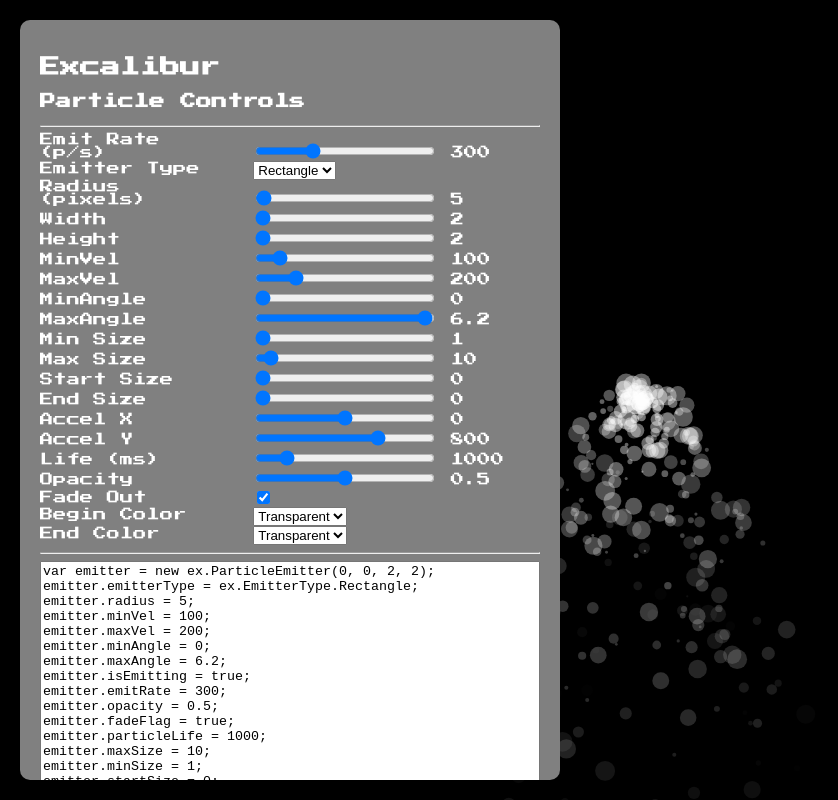
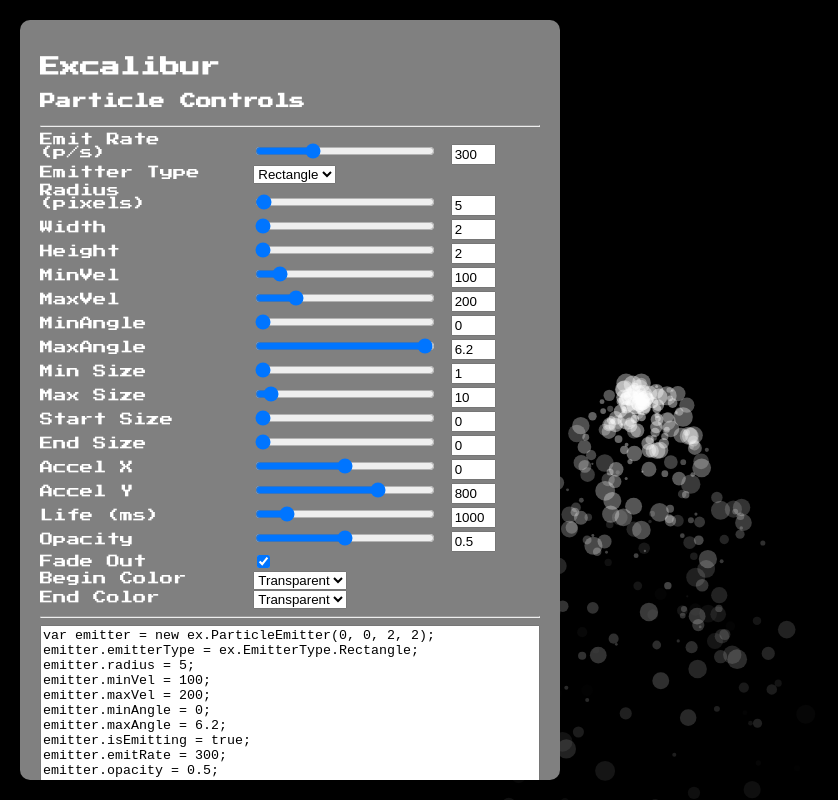
Before and after one commit to excaliburjs/particle-tester, a plain HTML site: page index.html in a window 1280 px wide. Shown: the whole page, without its empty margins (0-838 px from the left). Drawn offline with Linux system fonts and the light colour scheme.

Commit message:
Particle parameters now can be directly set by value.

```diff
--- a/index.html
+++ b/index.html
@@ -14,7 +14,7 @@
 
          <label for="emit">Emit Rate<br>(p/s)</label>
          <input type="range" id="emit" min="0" max="1000" step="1" data-bind="value: emitRate">
-         <span data-bind="text: emitRate"></span>
+         <input type="text" data-bind="value: emitRate, valueUpdate: 'input'"></input>
          <br>
 
          <label for="typeSelect">Emitter Type</label>
@@ -23,77 +23,77 @@
 
          <label for="radius">Radius<br>(pixels)</label>
          <input type="range" id="radius" min="0" max="1000" step="1" data-bind="value: radius">
-         <span data-bind="text: radius"></span>
+         <input type="text" data-bind="value: radius, valueUpdate: 'input'"></input>
          <br>
 
          <label for="width">Width</label>
          <input type="range" id="width" min="0" max="10000" step="1" data-bind="value: width">
-         <span data-bind="text: width"></span>
+         <input type="text" data-bind="value: width, valueUpdate: 'input'"></input>
          <br>
 
          <label for="height">Height</label>
          <input type="range" id="height" min="0" max="10000" step="1" data-bind="value: height">
-         <span data-bind="text: height"></span>
+         <input type="text" data-bind="value: height, valueUpdate: 'input'"></input>
          <br>
 
          <label for="minVel">MinVel</label>
          <input type="range" id="minVel" min="0" max="1000" data-bind="value: minVel">
-         <span data-bind="text: minVel"></span>
+         <input type="text" data-bind="value: minVel, valueUpdate: 'input'"></input>
          <br>
 
          <label for="maxVel">MaxVel</label>
          <input type="range" id="maxVel" min="0" max="1000" data-bind="value: maxVel">
-         <span data-bind="text: maxVel"></span>
+         <input type="text" data-bind="value: maxVel, valueUpdate: 'input'"></input>
          <br>
 
          <label for="minAngle">MinAngle</label>
          <input type="range" id="minAngle" min="0" max="6.28" step=".1" data-bind="value: minAngle">
-         <span data-bind="text: minAngle"></span>
+         <input type="text" data-bind="value: minAngle, valueUpdate: 'input'"></input>
          <br>
 
          <label for="maxAngle">MaxAngle</label>
          <input type="range" id="maxAngle" min="0" max="6.28" step=".1" data-bind="value: maxAngle">
-         <span data-bind="text: maxAngle"></span>
+         <input type="text" data-bind="value: maxAngle, valueUpdate: 'input'"></input>
          <br>
 
          <label for="minSize">Min Size</label>
          <input type="range" id="minSize" min="1" max="200" step="1" data-bind="value: minSize">
-         <span data-bind="text: minSize"></span>
+         <input type="text" data-bind="value: minSize, valueUpdate: 'input'"></input>
          <br>
 
          <label for="maxSize">Max Size</label>
          <input type="range" id="maxSize" min="1" max="200" step="1" data-bind="value: maxSize">
-         <span data-bind="text: maxSize"></span>
+         <input type="text" data-bind="value: maxSize, valueUpdate: 'input'"></input>
          <br>
 
          <label for="startSize">Start Size</label>
          <input type="range" id="startSize" min="0" max="200" step="1" data-bind="value: startSize">
-         <span data-bind="text: startSize"></span>
+         <input type="text" data-bind="value: startSize, valueUpdate: 'input'"></input>
          <br>
 
          <label for="endSize">End Size</label>
          <input type="range" id="endSize" min="0" max="200" step="1" data-bind="value: endSize">
-         <span data-bind="text: endSize"></span>
+         <input type="text" data-bind="value: endSize, valueUpdate: 'input'"></input>
          <br>
 
          <label for="ax">Accel X</label>
          <input type="range" id="ax" min="-2000" max="2000" step="1" data-bind="value: ax">
-         <span data-bind="text: ax"></span>
+         <input type="text" data-bind="value: ax, valueUpdate: 'input'"></input>
          <br>
 
          <label for="ay">Accel Y</label>
          <input type="range" id="ay" min="-2000" max="2000" step="1" data-bind="value: ay">
-         <span data-bind="text: ay"></span>
+         <input type="text" data-bind="value: ay, valueUpdate: 'input'"></input>
          <br>
 
          <label for="life">Life (ms)</label>
          <input type="range" id="life" min="1" max="7000" step="1" data-bind="value: particleLife">
-         <span data-bind="text: particleLife"></span>
+         <input type="text" data-bind="value: particleLife, valueUpdate: 'input'"></input>
          <br>
 
          <label for="opacity">Opacity</label>
          <input type="range" id="opacity" min="0" max="1" step=".01" data-bind="value: opacity">
-         <span data-bind="text: opacity"></span>
+         <input type="text" data-bind="value: opacity, valueUpdate: 'input'"></input>
          <br>
 
          <label for="fade">Fade Out</label>
@@ -112,7 +112,6 @@
          <textarea rows="16" readonly spellcheck="false" data-bind="text: code">
          </textarea>
 
-
       </div>
       <canvas id="game"/>
    </div>
--- a/main.css
+++ b/main.css
@@ -13,6 +13,10 @@
 
 input[type='range']{
    width: 180px;
+}
+
+input[type='text']{
+   width: 45px;
 }
 
 textarea {
```
